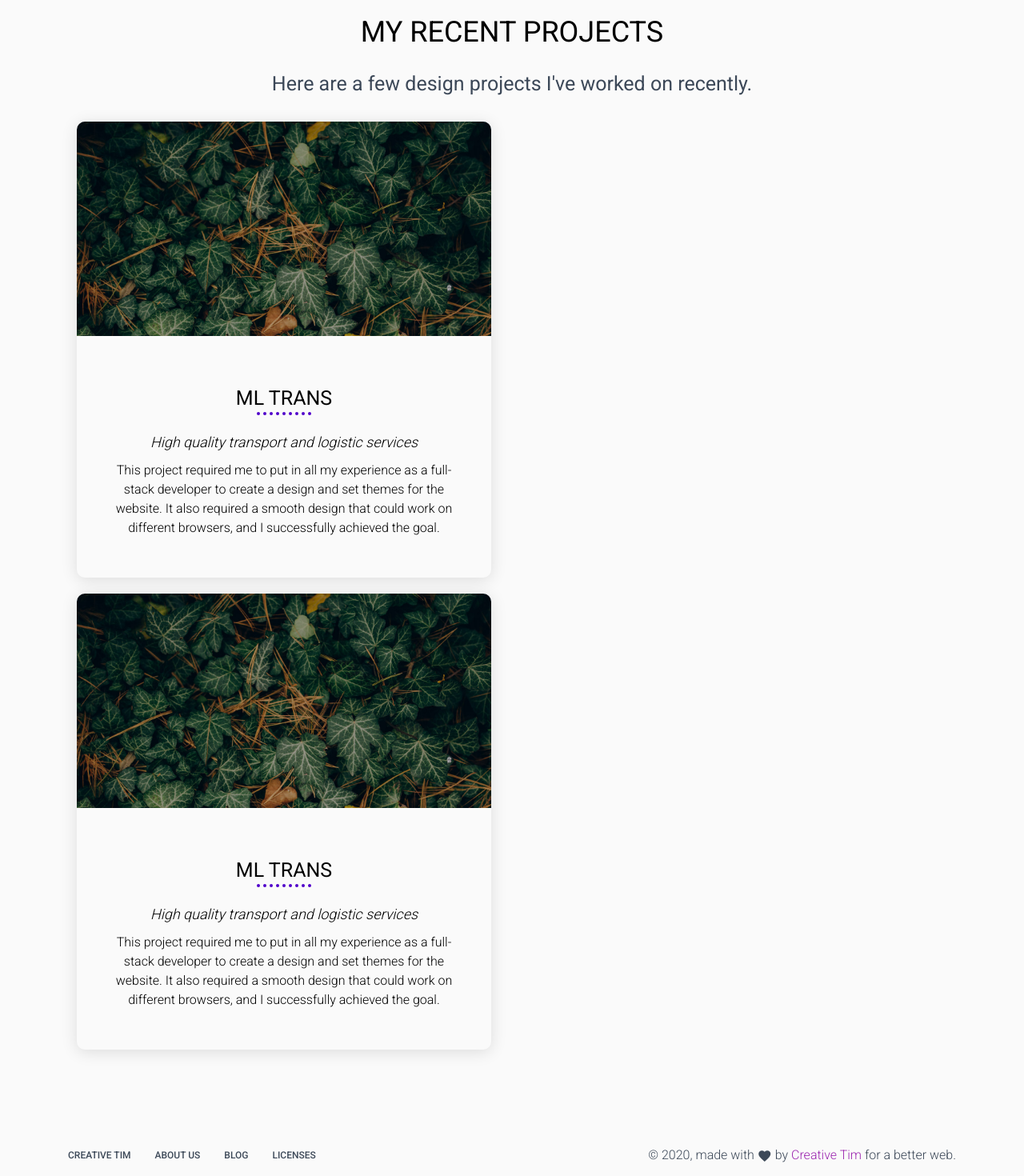
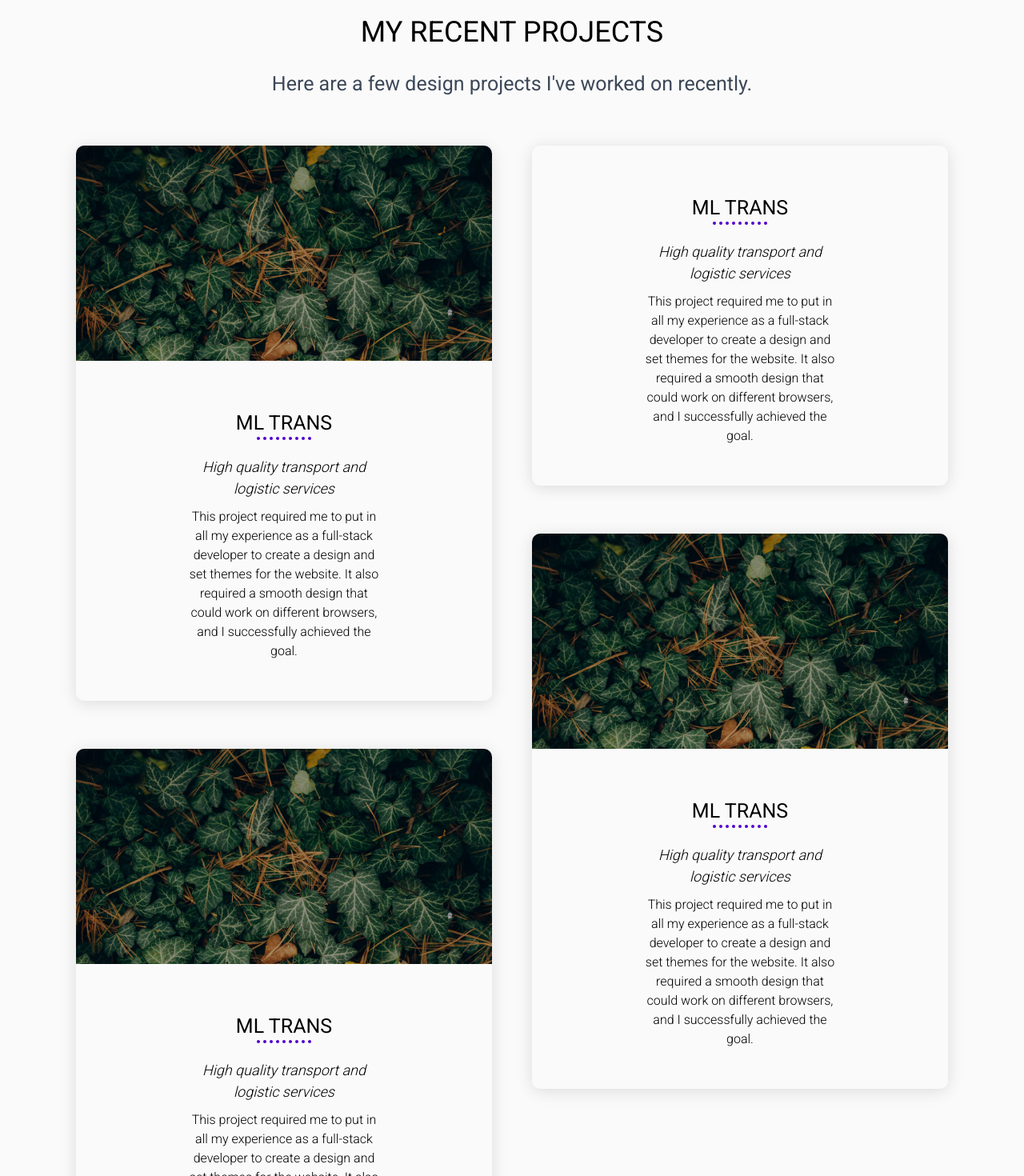
Before and after one commit to zbych232/portfolio, a Vue app in the folder portfolio/: page /#/ in a window 1280 px wide. Shown: the part 1880-3350 px from the top of the page at 80% size. Built offline with nearby package versions, Linux system fonts and the light colour scheme.

Commit message:
my projects cards done

```diff
--- a/portfolio/src/views/mainPage.vue
+++ b/portfolio/src/views/mainPage.vue
@@ -76,8 +76,6 @@
               <div class="myProjectsSection__projectItemWrapper text-center">
                 <div
                   class="myProjectsSection__projectItemWrapper__projectItem text-center"
-                  @mouseover="mouseoverOnProjestItem"
-                  @mouseleave="mouseleaveOnProjestItem"
                 >
                   <img :src="projectImage" alt="Rounded Image" />
                   <div
@@ -92,7 +90,7 @@
                       ></div>
                     </div>
                     <h4>High quality transport and logistic services</h4>
-                    <p id="mouse">
+                    <p>
                       This project required me to put in all my experience as a
                       full-stack developer to create a design and set themes for
                       the website. It also required a smooth design that could
@@ -131,7 +129,63 @@
               </div>
             </div>
           </div>
-          <div class="md-size-50  md-xsmall-size-100 md-layout-item"></div>
+          <div class="md-size-50  md-xsmall-size-100 md-layout-item">
+            <div class="myProjectsSection">
+              <div class="myProjectsSection__projectItemWrapper text-center">
+                <div
+                  class="myProjectsSection__projectItemWrapper__projectItem text-center"
+                >
+                  <div
+                    class="myProjectsSection__projectItemWrapper__projectItem__textSection"
+                  >
+                    <h3>Ml Trans</h3>
+                    <div class="dotsSpacing">
+                      <div
+                        class="dotsSpacing__dot"
+                        v-for="(element, index) in dots"
+                        :key="index"
+                      ></div>
+                    </div>
+                    <h4>High quality transport and logistic services</h4>
+                    <p>
+                      This project required me to put in all my experience as a
+                      full-stack developer to create a design and set themes for
+                      the website. It also required a smooth design that could
+                      work on different browsers, and I successfully achieved
+                      the goal.
+                    </p>
+                  </div>
+                </div>
+              </div>
+              <div class="myProjectsSection__projectItemWrapper text-center">
+                <div
+                  class="myProjectsSection__projectItemWrapper__projectItem text-center"
+                >
+                  <img :src="projectImage" alt="Rounded Image" />
+                  <div
+                    class="myProjectsSection__projectItemWrapper__projectItem__textSection"
+                  >
+                    <h3>Ml Trans</h3>
+                    <div class="dotsSpacing">
+                      <div
+                        class="dotsSpacing__dot"
+                        v-for="(element, index) in dots"
+                        :key="index"
+                      ></div>
+                    </div>
+                    <h4>High quality transport and logistic services</h4>
+                    <p>
+                      This project required me to put in all my experience as a
+                      full-stack developer to create a design and set themes for
+                      the website. It also required a smooth design that could
+                      work on different browsers, and I successfully achieved
+                      the goal.
+                    </p>
+                  </div>
+                </div>
+              </div>
+            </div>
+          </div>
         </div>
       </div>
     </div>
@@ -170,7 +224,8 @@ export default {
       }
     },
     mouseoverOnProjestItem() {
-      document.getElementById("mouse").style.fontSize = (16*5)/100 + 16 +"px"
+      document.getElementById("mouse").style.fontSize =
+        (16 * 5) / 100 + 16 + "px";
     },
     mouseleaveOnProjestItem() {
       document.getElementById("mouse").style.fontSize = "16px";
@@ -255,15 +310,16 @@ export default {
     display: flex;
     align-items: center;
     justify-content: center;
+    margin: 40px 0px;
 
-    margin: 20px 0px;
     &__projectItem {
-      width: 96%;
       transition: width 0s;
       cursor: pointer;
       border-radius: 10px;
       box-shadow: 0 3px 20px 0 rgba(0, 0, 0, 0.12);
-
+      transition: margin 0.3s;
+      width: 100%;
+      margin: 10px;
       img {
         width: 100%;
         border-radius: 10px 10px 0 0;
@@ -272,6 +328,9 @@ export default {
         padding: 40px;
         margin-left: auto;
         margin-right: auto;
+
+        width: 320px;
+
         h3 {
           color: black;
           text-transform: uppercase;
@@ -293,6 +352,7 @@ export default {
         align-items: center;
         justify-content: center;
         margin-bottom: 20px;
+
         &__dot {
           width: 4px;
           height: 4px;
@@ -303,7 +363,8 @@ export default {
       }
     }
     &__projectItem:hover {
-      width: 100%;
+      margin: 0;
+      box-shadow: 0 3px 40px 0 rgba(0, 0, 0, 0.12);
     }
   }
 }
```
Also changed, not shown: 1 other file (tests, documents, lock files or other folders).
